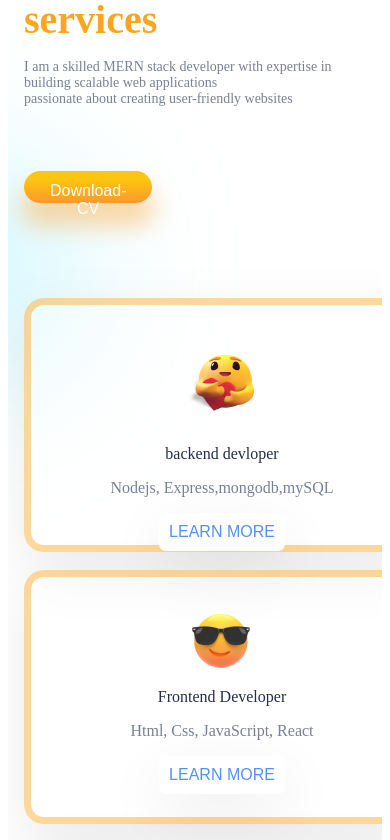
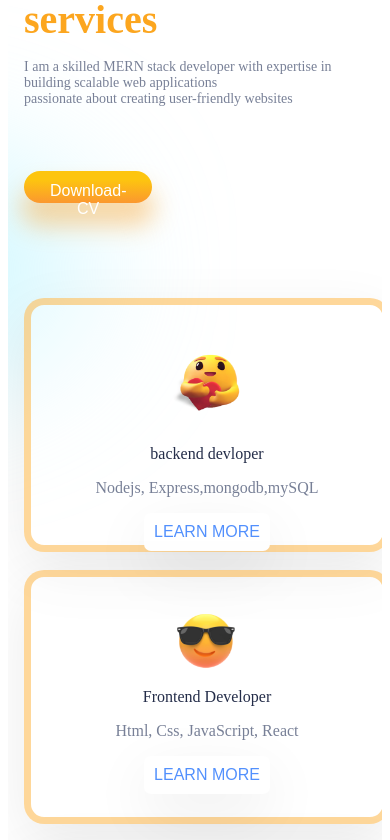
Before and after one commit to StartCodeWithAbhishek/Abhishek_Portfolio, a React (Create React App) app: page / in a window 390 px wide. Shown: the part 1271-2111 px from the top of the page. Built offline with nearby package versions, Linux system fonts and the light colour scheme.

Commit message:
after ad build code

```diff
--- a/src/components/Card/Card.css
+++ b/src/components/Card/Card.css
@@ -43,6 +43,6 @@
 
 @media screen and (max-width: 480px){
   .card{
-    width: 330px;
+    width: 300px;
   }
 }
```
